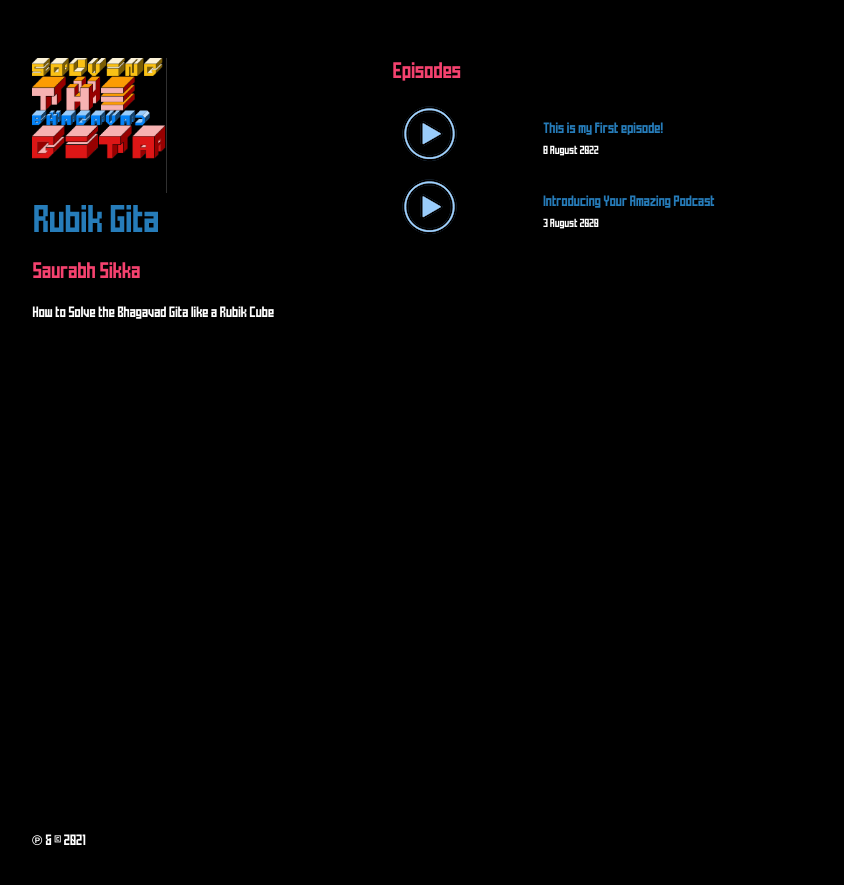
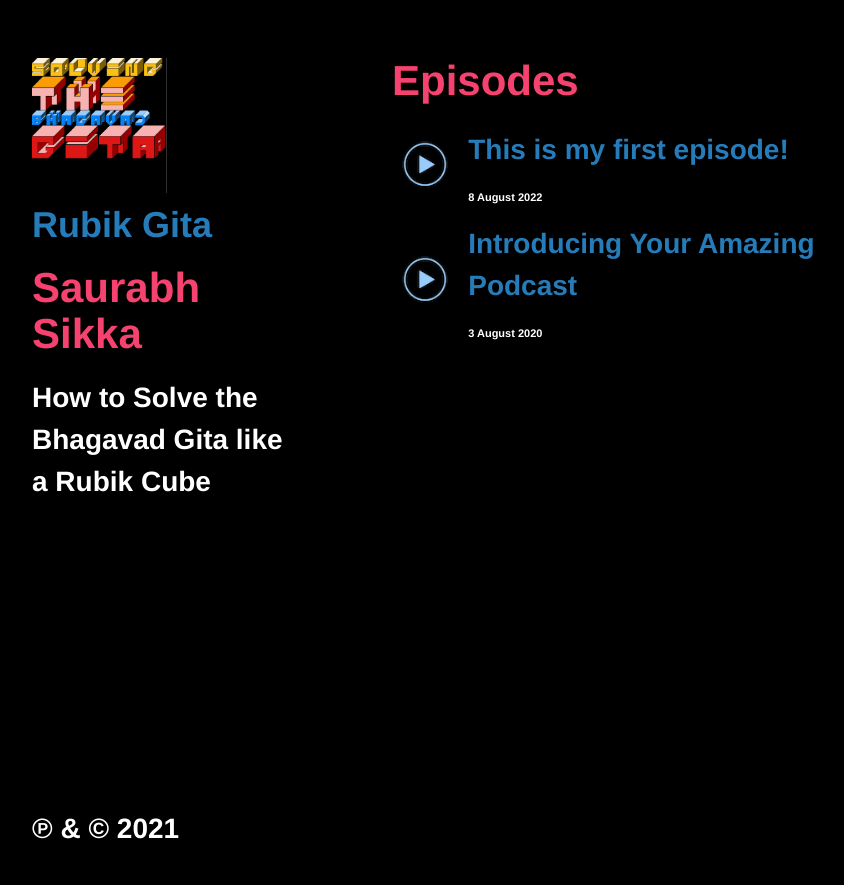
Before and after one commit to nacicatus/rubik-gita, a Jekyll site: the page built from index.md, in a window 1280 px wide. Shown: the top 885 px of the page, without its empty margins (178-1022 px from the left). Built offline with Jekyll 4.4.1, drawn with Linux system fonts in a browser that asks for light colours.

Commit message:
Update jekyll-theme-minimal.scss

```diff
--- a/_sass/jekyll-theme-minimal.scss
+++ b/_sass/jekyll-theme-minimal.scss
@@ -4,7 +4,7 @@
 body {
   background-color: #000;
   padding:50px;
-  font: 14px/1.5 "Mecha", "Helvetica Neue", Helvetica, Arial, sans-serif;
+  font: 28px/1.5 "MechaRegular", "Helvetica Neue", Helvetica, Arial, sans-serif;
   color:#fff;
   font-weight:700;
 }
@@ -12,6 +12,7 @@ body {
 h1, h2, h3, h4, h5, h6 {
   color:#222;
   margin:0 0 20px;
+  font: "MechaRegular";
   font-style:normal;
 }
 
```
